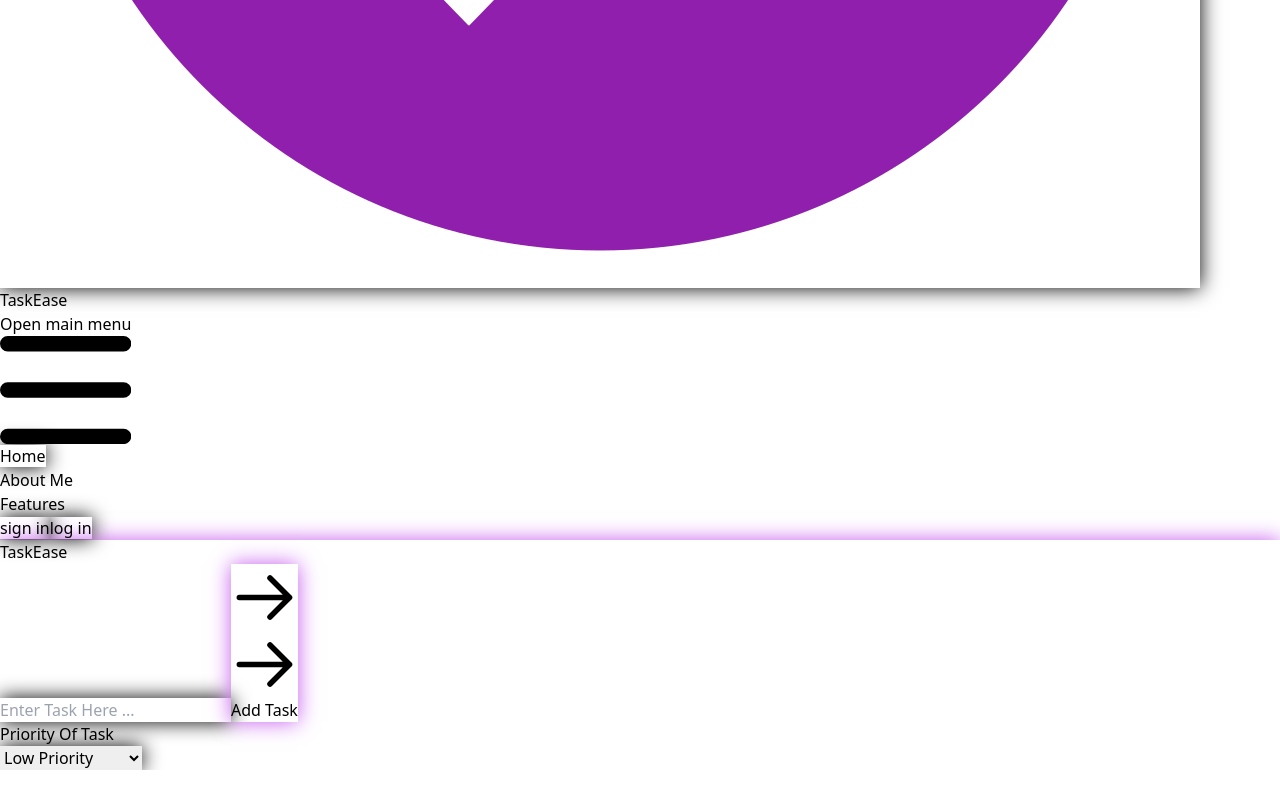
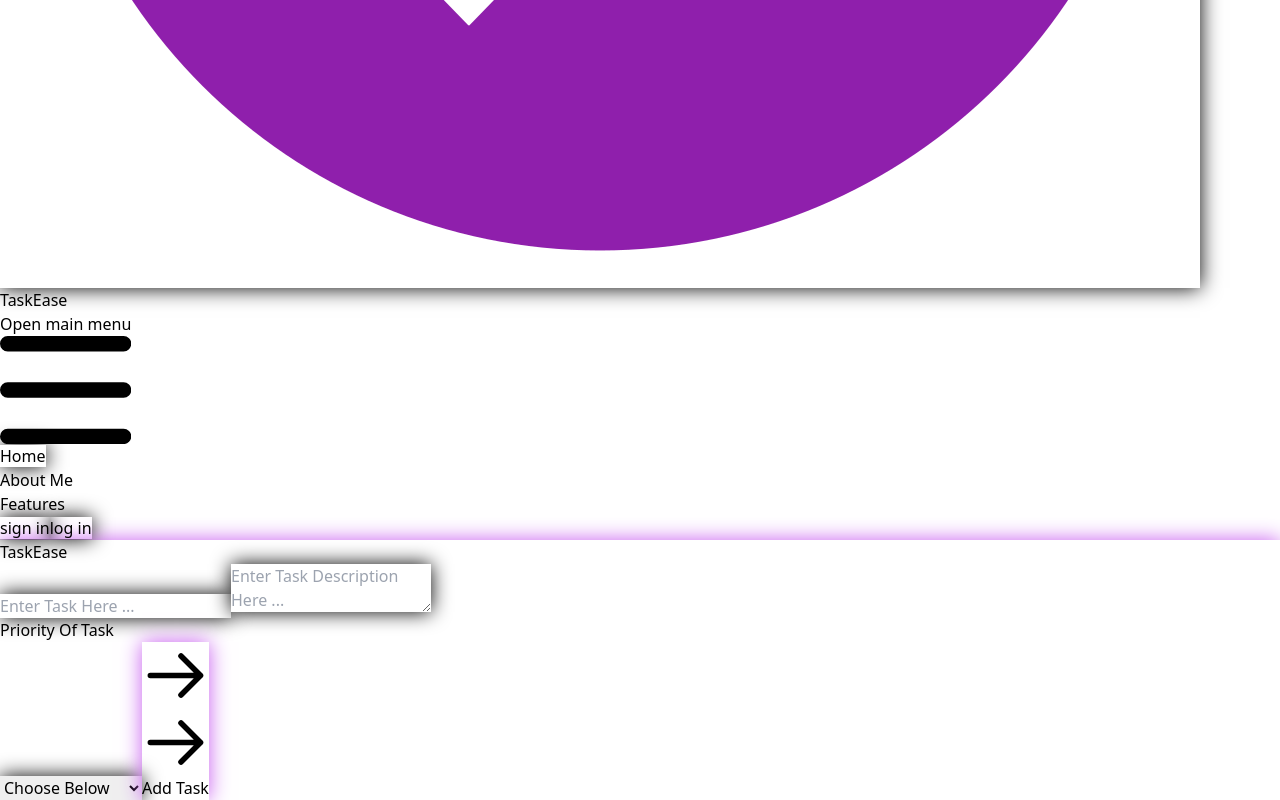
Before and after one commit to ArunavaCoderEm/TaskEase, a React (Vite) app in the folder Frontend/: page / in a window 1280 px wide. Shown: the part 912-1712 px from the top of the page. Before the commit the page ends 1682 px from the top, so only its background shows below. Built offline with nearby package versions, Linux system fonts and the light colour scheme.

Commit message:
a lot of pushes and fixess

```diff
--- a/Frontend/src/Components/Taskip.tsx
+++ b/Frontend/src/Components/Taskip.tsx
@@ -1,45 +1,60 @@
-import { useState } from "react";
+import React, { useState, useRef } from "react";
 
-export default function Taskip() : React.ReactNode {
+export default function Taskip(): React.ReactNode {
 
   const [input , setInput] = useState<string>("");
+  const [task , setDesc] = useState<string>("");
   const [val , setval] = useState<number>(0);
+  const [initialized, setInitialized] = useState<boolean>(false);
 
-  const handleSubmit = (e : any) : any  => {
+  const datasetRef = useRef<any>([]);
+
+  const handleSubmit = (e: any): any => {
     e.preventDefault();
+    const newTask = { input, task, val };
+    if (!initialized) {
+      datasetRef.current.push(newTask);
+      setInitialized(true);
+    } else {
+      datasetRef.current = [...datasetRef.current, newTask];
+    }
+    setInput("");
+    setDesc("");
+    setval(0);
+    console.log(datasetRef.current);
   }
 
   return (
-    <div className="bg-gradient-to-b from-violet-200 to-violet-400 w-4/5 m-auto my-10 shav p-2 rounded-md justify-center">
-        <h1 className="text-center bg-clip-text font-extrabold text-3xl bg-gradient-to-r from-violet-400 to-violet-700 text-transparent tracking-20">TaskEase</h1>
+    <div className="bg-gradient-to-b from-blue-200 to-blue-400 w-4/5 m-auto my-10 shav p-2 rounded-md justify-center">
+        <h1 className="text-center bg-clip-text font-extrabold text-3xl bg-gradient-to-r from-blue-400 to-blue-700 text-transparent tracking-20">TaskEase</h1>
         <form onSubmit={handleSubmit} className="m-auto my-5 justify-center align-middle items-center">
             <input
-            value = {input} onChange={(e) => setInput(e.target.value)}
-            className="block text-violet-700 font-semibold text-xl mx-auto shab ring-0 outline-none border-none text-center placeholder:text-violet-700 p-3 rounded-md sm:w-full lg:w-3/5 md:w-4/5" placeholder="Enter Task Here ..." type="text" required />
-            <button type="submit" className="relative m-5 items-center justify-start py-3 pl-4 pr-12 overflow-hidden font-semibold text-indigo-600 mx-auto block transition-all duration-150 ease-in-out hover:pl-10 rounded-md hover:pr-6 shav bg-violet-200 group">
+            value={input}
+            onChange={(e) => setInput(e.target.value)}
+            className="block text-blue-700 font-semibold text-xl mx-auto shab ring-0 outline-none border-none text-center placeholder:text-blue-700 p-3 rounded-md sm:w-full lg:w-3/5 md:w-4/5" placeholder="Enter Task Here ..." type="text" required />
+            <textarea
+            value={task}
+            onChange={(e) => setDesc(e.target.value)}
+            className="block mt-5 text-blue-700 font-semibold text-xl mx-auto shab ring-0 outline-none border-none text-center placeholder:text-blue-700 p-3 rounded-md sm:w-full lg:w-3/5 md:w-4/5" placeholder="Enter Task Description Here ...">
+            </textarea>
+            <h2 className="text-center font-semibold text-md my-2 tracking-2">Priority Of Task</h2>
+            <select value={val} onChange={(e) => setval(Number(e.target.value))} className="h-10 text-white p-2 bg-gradient-to-b from-blue-200 to-blue-600 shab font-semibold px-3 m-1 rounded-md block mx-auto">
+              <option value={0} className="bg-blue-400 text-blue-900 font-semibold" disabled>Choose Below</option>
+              <option value={1} className="bg-blue-400 text-blue-900 font-semibold">Low Priority</option>
+              <option value={2} className="bg-blue-400 text-blue-900 font-semibold">Medium Priority</option>
+              <option value={3} className="bg-blue-400 text-blue-900 font-semibold">High Priority</option>
+            </select>
+            <button type="submit" className="relative m-5 items-center justify-start py-3 pl-4 pr-12 overflow-hidden font-semibold text-indigo-600 mx-auto block transition-all duration-150 ease-in-out hover:pl-10 rounded-md hover:pr-6 shav bg-blue-200 group">
             <span className="absolute bottom-0 left-0 w-full h-1 transition-all duration-150 ease-in-out bg-gradient-to-b
-            from-violet-500 to-violet-800 group-hover:h-full"></span>
+            from-blue-500 to-blue-800 group-hover:h-full"></span>
             <span className="absolute right-0 pr-4 duration-200 ease-out group-hover:translate-x-12">
-            <svg className="w-5 h-5 text-violet-400" fill="none" stroke="currentColor" viewBox="0 0 24 24" xmlns="http://www.w3.org/2000/svg"><path strokeLinecap="round" strokeLinejoin="round" strokeWidth="2" d="M14 5l7 7m0 0l-7 7m7-7H3"></path></svg>
+            <svg className="w-5 h-5 text-blue-400" fill="none" stroke="currentColor" viewBox="0 0 24 24" xmlns="http://www.w3.org/2000/svg"><path strokeLinecap="round" strokeLinejoin="round" strokeWidth="2" d="M14 5l7 7m0 0l-7 7m7-7H3"></path></svg>
             </span>
             <span className="absolute left-0 pl-2.5 -translate-x-12 group-hover:translate-x-0 ease-out duration-200">
-            <svg className="w-5 h-5 text-violet-400" fill="none" stroke="currentColor" viewBox="0 0 24 24" xmlns="http://www.w3.org/2000/svg"><path strokeLinecap="round" strokeLinejoin="round" strokeWidth="2" d="M14 5l7 7m0 0l-7 7m7-7H3"></path></svg>
+            <svg className="w-5 h-5 text-blue-400" fill="none" stroke="currentColor" viewBox="0 0 24 24" xmlns="http://www.w3.org/2000/svg"><path strokeLinecap="round" strokeLinejoin="round" strokeWidth="2" d="M14 5l7 7m0 0l-7 7m7-7H3"></path></svg>
             </span>
             <span className="relative w-full text-left transition-colors duration-200 ease-in-out group-hover:text-white">Add Task</span>
           </button>
-          <h2 className="text-center font-semibold text-md my-2 tracking-2">Priority Of Task</h2>
-          <select className="h-10 text-white p-2 bg-gradient-to-b from-violet-200 to-violet-600 shab font-semibold px-3 m-1 rounded-md block mx-auto">
-            <option className="bg-violet-400 text-violet-900 font-semibold" disabled>Choose Below</option>
-            <option onClick={() => {
-              setval(1)
-            }} className="bg-violet-400 text-violet-900 font-semibold">Low Priority</option>
-            <option  onClick={() => {
-              setval(2)
-            }} className="bg-violet-400 text-violet-900 font-semibold">Medium Priority</option>
-            <option onClick={() => {
-              setval(3)
-            }} className="bg-violet-400 text-violet-900 font-semibold">High Priority</option>
-          </select>
         </form>
     </div>
   )
--- a/Frontend/src/Page.tsx
+++ b/Frontend/src/Page.tsx
@@ -1,8 +1,8 @@
 import { Route, Routes } from "react-router-dom";
 import Navbar from "./Components/Navbar";
 import Home from "./Pages/Home";
-import Signup from "./Components/Signup"
-import Login from "./Components/Login"
+import Signup from "./Pages/Signup"
+import Login from "./Pages/Login"
 
 export default function Page() : React.ReactNode {
 
--- a/Frontend/src/Components/Login.tsx
+++ b/Frontend/src/Pages/Login.tsx
@@ -32,12 +32,8 @@ export default function signup() {
             <button type='submit' className='mx-auto bg-blue-700 transition-all duration-300 hover:bg-blue-600 p-3 text-white rounded-md mt-3'>Log In</button>
             <hr className='h-1 bg-black my-3' />
         </form>
-        <div className='bg-blue-700 text-white transition-all duration-300 hover:bg-blue-600 cursor-pointer m-2 px-2 rounded-md text-center flex justify-center'>
-        <svg xmlns="http://www.w3.org/2000/svg" className='w-6 m-2 h-auto' viewBox="0 0 488 512"><path fill="white" d="M488 261.8C488 403.3 391.1 504 248 504 110.8 504 0 393.2 0 256S110.8 8 248 8c66.8 0 123 24.5 166.3 64.9l-67.5 64.9C258.5 52.6 94.3 116.6 94.3 256c0 86.5 69.1 156.6 153.7 156.6 98.2 0 135-70.4 140.8-106.9H248v-85.3h236.1c2.3 12.7 3.9 24.9 3.9 41.4z"/></svg>
-            <h2 className='p-2 font-thin'>Log In With Google</h2>
-        </div>
-            <hr className='h-1 bg-black my-3' />
-            <h2 className='p-1 text-center text-white'>Don't have an account ? <Link to='/signin' className='font-semibold text-sky-400 ml-2'>Sign-Up</Link></h2>
+
+            <h2 className='p-1 text-center text-white'>Don't have an account ? <Link to='/signup' className='font-semibold text-sky-400 ml-2'>Sign-Up</Link></h2>
     </div>
     </>
   )
--- a/Frontend/src/Components/Signup.tsx
+++ b/Frontend/src/Pages/Signup.tsx
@@ -18,7 +18,7 @@ export default function Signup() {
 
   return (
     <>
-    <div className="flex">
+    <div className="">
     <div className='max-w-[25em] rounded-sm bg-gradient-to-b from-blue-600 to-blue-900 items-center justify-center align-middle mt-10 mx-auto p-2 shav h-auto'>
         <h1 className='text-center text-3xl pt-4 font-bold text-white'>Sign Up</h1>
         <form className='m-2 px-3'>
@@ -39,8 +39,8 @@ export default function Signup() {
             <button type='submit' className='mx-auto bg-blue-700 transition-all duration-300 hover:bg-blue-600 p-3 text-white rounded-md mt-3'>Create Account</button>
             <hr className='h-1 bg-black my-3' />
         </form>
+        <h2 className='p-1 text-center text-white'>Already have an account ? <Link to='/login' className='font-semibold text-sky-400 ml-2'>Log-In</Link></h2>
     </div>
-
     </div>
     </>
   )
```
Also changed, not shown: Frontend/src/Components/Tododisplay.jsx (added, +9 -0 lines).
